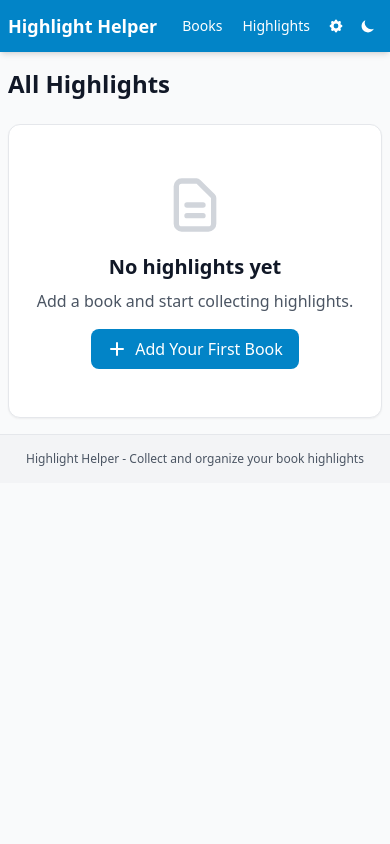
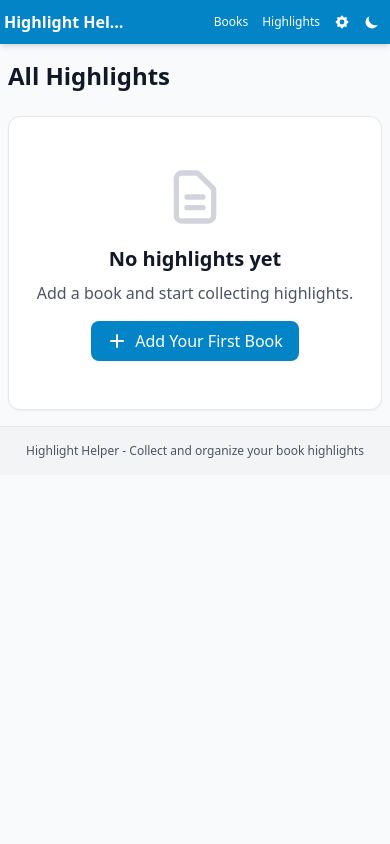
Before and after one commit to EvanOman/highlight-helper, a FastAPI app: page /highlights in a window 390 px wide. Run offline with FastAPI, Linux system fonts and the light colour scheme; data that the repository does not hold is empty; some libraries are stand-ins or nearby versions.

Commit message:
fix: Additional e2e test fixes
- Update test to use "Highlights" instead of "All Highlights"
- Add overflow-x-hidden to body to prevent horizontal scroll
- Make header even more compact for 320px screens
- Use expect_navigation context manager for delete operations
- Properly handle dialog events with on/remove_listener pattern

Co-Authored-By: Claude Opus 4.5 <noreply@anthropic.com>

```diff
--- a/app/templates/layouts/base.html
+++ b/app/templates/layouts/base.html
@@ -80,14 +80,14 @@
         }
     </style>
 </head>
-<body class="bg-gray-50 dark:bg-gray-900 min-h-screen transition-colors">
+<body class="bg-gray-50 dark:bg-gray-900 min-h-screen transition-colors overflow-x-hidden">
     <!-- Header -->
     <header class="bg-primary-600 dark:bg-gray-800 text-white sticky top-0 z-50 shadow-md">
-        <div class="max-w-4xl mx-auto px-2 sm:px-4 py-3 flex items-center justify-between">
-            <a href="/" class="text-lg sm:text-xl font-bold whitespace-nowrap">Highlight Helper</a>
-            <nav class="flex items-center gap-1 sm:gap-4">
-                <a href="/" class="px-2 py-1 text-sm sm:text-base hover:text-primary-200 dark:hover:text-primary-400 transition">Books</a>
-                <a href="/highlights" class="px-2 py-1 text-sm sm:text-base hover:text-primary-200 dark:hover:text-primary-400 transition whitespace-nowrap">Highlights</a>
+        <div class="max-w-4xl mx-auto px-1 sm:px-4 py-2 sm:py-3 flex items-center justify-between">
+            <a href="/" class="text-base sm:text-xl font-bold whitespace-nowrap truncate max-w-[120px] sm:max-w-none">Highlight Helper</a>
+            <nav class="flex items-center gap-0.5 sm:gap-4">
+                <a href="/" class="px-1.5 sm:px-2 py-1 text-xs sm:text-base hover:text-primary-200 dark:hover:text-primary-400 transition">Books</a>
+                <a href="/highlights" class="px-1.5 sm:px-2 py-1 text-xs sm:text-base hover:text-primary-200 dark:hover:text-primary-400 transition whitespace-nowrap">Highlights</a>
                 <a href="/settings" class="p-1.5 sm:p-2 rounded-lg hover:bg-primary-700 dark:hover:bg-gray-700 transition" title="Settings" aria-label="Settings">
                     <svg xmlns="http://www.w3.org/2000/svg" class="h-4 w-4 sm:h-5 sm:w-5" viewBox="0 0 20 20" fill="currentColor">
                         <path fill-rule="evenodd" d="M11.49 3.17c-.38-1.56-2.6-1.56-2.98 0a1.532 1.532 0 01-2.286.948c-1.372-.836-2.942.734-2.106 2.106.54.886.061 2.042-.947 2.287-1.561.379-1.561 2.6 0 2.978a1.532 1.532 0 01.947 2.287c-.836 1.372.734 2.942 2.106 2.106a1.532 1.532 0 012.287.947c.379 1.561 2.6 1.561 2.978 0a1.533 1.533 0 012.287-.947c1.372.836 2.942-.734 2.106-2.106a1.533 1.533 0 01.947-2.287c1.561-.379 1.561-2.6 0-2.978a1.532 1.532 0 01-.947-2.287c.836-1.372-.734-2.942-2.106-2.106a1.532 1.532 0 01-2.287-.947zM10 13a3 3 0 100-6 3 3 0 000 6z" clip-rule="evenodd" />
```
Also changed, not shown: tests/e2e/test_user_flows.py (+29 -13 lines).
